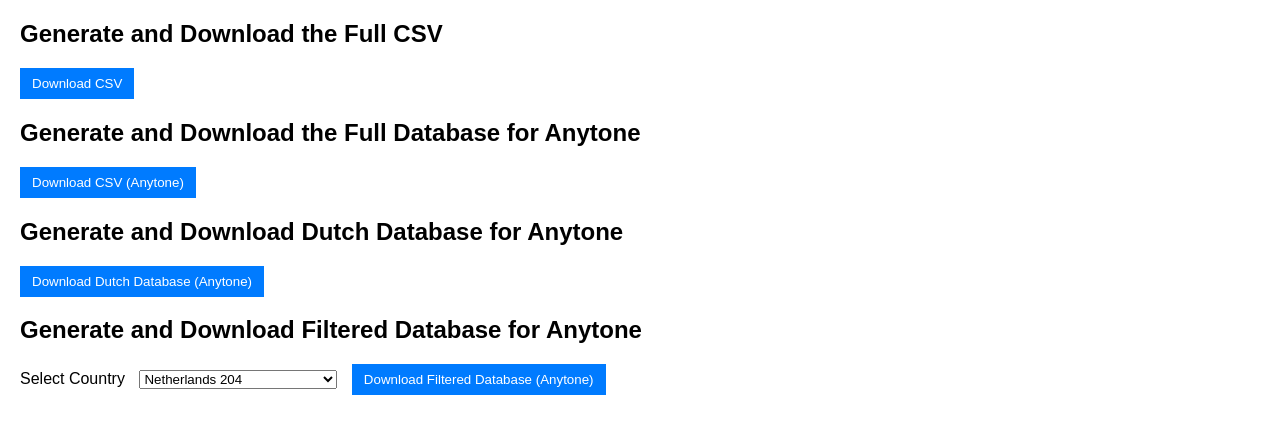
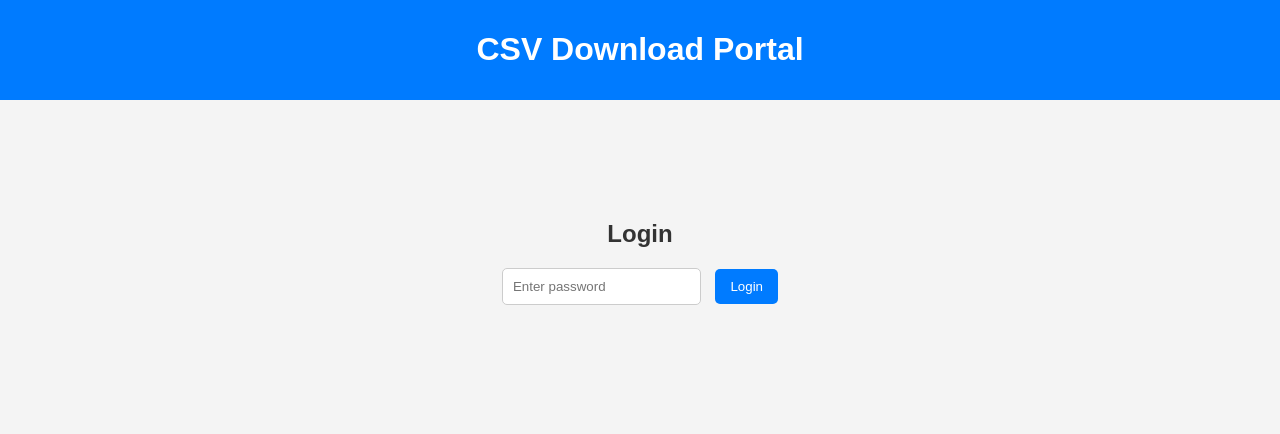
Before and after one commit to DMR-Database/dmr-database-frontend, a PHP site: page / in a window 1280 px wide. Shown: the top 434 px of the page. Run offline with PHP 8.4, Linux system fonts and the light colour scheme.

Commit message:
add login to page, nicer menu:)

```diff
--- a/index.php
+++ b/index.php
@@ -245,52 +245,131 @@
 <html lang="en">
 <head>
     <meta charset="UTF-8">
-    <title>Download CSV</title>
+    <title>CSV Download Portal</title>
     <style>
         body {
             font-family: Arial, sans-serif;
-            margin: 20px;
+            margin: 0;
+            padding: 0;
+            background-color: #f4f4f4;
+        }
+        header {
+            background-color: #007bff;
+            color: white;
+            padding: 10px 0;
+            text-align: center;
+        }
+        nav {
+            background-color: #0056b3;
+            overflow: hidden;
+            display: none;
+        }
+        nav a {
+            float: left;
+            display: block;
+            color: white;
+            text-align: center;
+            padding: 14px 16px;
+            text-decoration: none;
+        }
+        nav a:hover {
+            background-color: #003f7f;
+        }
+        .container {
+            padding: 20px;
         }
         .section {
             margin-bottom: 30px;
-        }
-        .form-container {
-            margin-bottom: 15px;
-        }
-        label {
-            margin-right: 10px;
-        }
-        select {
-            margin-right: 10px;
+            background-color: white;
+            padding: 20px;
+            border-radius: 8px;
+            box-shadow: 0 0 10px rgba(0,0,0,0.1);
+            display: none;
         }
         button {
-            padding: 8px 12px;
+            padding: 10px 15px;
             background-color: #007bff;
             color: white;
             border: none;
+            border-radius: 5px;
             cursor: pointer;
         }
         button:hover {
             background-color: #0056b3;
         }
+        select {
+            padding: 10px;
+            margin-right: 10px;
+            border-radius: 5px;
+            border: 1px solid #ccc;
+        }
+        label {
+            margin-right: 10px;
+        }
+        h2 {
+            color: #333;
+        }
+        .login-section {
+            text-align: center;
+            margin-top: 100px;
+        }
+        input[type="password"] {
+            padding: 10px;
+            margin-right: 10px;
+            border-radius: 5px;
+            border: 1px solid #ccc;
+        }
     </style>
 </head>
 <body>
+    <header>
+        <h1>CSV Download Portal</h1>
+    </header>
+    <nav>
+        <a href="#home" onclick="showSection('home')">Home</a>
+        <a href="#download-all" onclick="showSection('download-all')">Download Full CSV</a>
+        <a href="#download-anytone" onclick="showSection('download-anytone')">Download Anytone CSV</a>
+        <a href="#download-dutch" onclick="showSection('download-dutch')">Download Dutch Database</a>
+        <a href="#download-filtered" onclick="showSection('download-filtered')">Download Filtered Database</a>
+    </nav>
+    <div class="container">
+        <div id="home" class="section">
+            <h2>Welcome to the CSV Download Portal</h2>
+            <p>Welcome to the CSV Download Portal, your one-stop destination for accessing a wide range of CSV databases tailored to your specific needs. This portal provides a streamlined and user-friendly interface for generating and downloading various CSV files. Whether you need comprehensive databases for Anytone devices or specific regional data, our portal ensures you have the right tools at your fingertips.</p>
+	    <p>Choose an option from the menu to proceed.</p>
+        </div>
+
+        <div id="login" class="login-section">
+            <h2>Login</h2>
+            <form id="login-form">
+                <input type="password" id="password" placeholder="Enter password">
+                <button type="submit">Login</button>
+            </form>
+            <p id="login-error" style="color: red; display: none;">Incorrect password. Please try again.</p>
+        </div>
+
+        <div id="download-all" class="section">
             <h2>Generate and Download the Full CSV</h2>
             <form action="" method="post">
                 <button type="submit" name="download_all">Download CSV</button>
             </form>
+        </div>
 
+        <div id="download-anytone" class="section">
             <h2>Generate and Download the Full Database for Anytone</h2>
             <form action="" method="post">
                 <button type="submit" name="download_all_anytone">Download CSV (Anytone)</button>
             </form>
+        </div>
 
+        <div id="download-dutch" class="section">
             <h2>Generate and Download Dutch Database for Anytone</h2>
             <form action="" method="post">
                 <button type="submit" name="download_dutch">Download Dutch Database (Anytone)</button>
             </form>
+        </div>
 
+        <div id="download-filtered" class="section">
             <h2>Generate and Download Filtered Database for Anytone</h2>
             <form action="" method="post">
                 <label for="filter">Select Country</label>
@@ -367,12 +446,10 @@
                     <option value="202">Greece 202</option>
                     <option value="290">Greenland 290</option>
                     <option value="352">Grenada 352</option>
-            <option value="340">Guadeloupe 340</option>
-            <option value="535">Guam 535</option>
-            <option value="704">Guatemala 704</option>
-            <option value="611">Guinea 611</option>
-            <option value="632">Guinea Bissau 632</option>
-            <option value="372">Guyana 372</option>
+                    <option value="714">Guatemala 714</option>
+                    <option value="632">Guinea 632</option>
+                    <option value="713">Guyana 713</option>
+                    <option value="332">Haiti 332</option>
                     <option value="708">Honduras 708</option>
                     <option value="454">Hong Kong 454</option>
                     <option value="216">Hungary 216</option>
@@ -419,12 +496,10 @@
                     <option value="212">Monaco 212</option>
                     <option value="428">Mongolia 428</option>
                     <option value="297">Montenegro 297</option>
-            <option value="362">Montserrat 362</option>
                     <option value="604">Morocco 604</option>
-            <option value="643">Mozambique 643</option>
+                    <option value="650">Mozambique 650</option>
                     <option value="414">Myanmar 414</option>
                     <option value="649">Namibia 649</option>
-            <option value="536">Nauru 536</option>
                     <option value="429">Nepal 429</option>
                     <option value="204">Netherlands 204</option>
                     <option value="362">Netherlands Antilles 362</option>
@@ -433,7 +508,6 @@
                     <option value="710">Nicaragua 710</option>
                     <option value="614">Niger 614</option>
                     <option value="621">Nigeria 621</option>
-            <option value="505">Niue 505</option>
                     <option value="242">Norway 242</option>
                     <option value="422">Oman 422</option>
                     <option value="410">Pakistan 410</option>
@@ -450,9 +524,8 @@
                     <option value="226">Romania 226</option>
                     <option value="250">Russia 250</option>
                     <option value="635">Rwanda 635</option>
-            <option value="749">Saint Helena 749</option>
-            <option value="555">Samoa 555</option>
-            <option value="292">San Marino 292</option>
+                    <option value="539">Samoa 539</option>
+                    <option value="208">San Marino 208</option>
                     <option value="608">Senegal 608</option>
                     <option value="220">Serbia 220</option>
                     <option value="633">Seychelles 633</option>
@@ -463,43 +536,61 @@
                     <option value="540">Solomon Islands 540</option>
                     <option value="637">Somalia 637</option>
                     <option value="655">South Africa 655</option>
+                    <option value="450">South Korea 450</option>
                     <option value="214">Spain 214</option>
-            <option value="537">Sri Lanka 537</option>
-            <option value="634">Sudan 634</option>
-            <option value="746">Suriname 746</option>
-            <option value="653">Swaziland 653</option>
+                    <option value="634">Sri Lanka 634</option>
+                    <option value="748">Suriname 748</option>
                     <option value="240">Sweden 240</option>
                     <option value="228">Switzerland 228</option>
                     <option value="417">Syria 417</option>
-            <option value="520">Taiwan 520</option>
-            <option value="436">Tajikistan 436</option>
+                    <option value="466">Taiwan 466</option>
                     <option value="640">Tanzania 640</option>
                     <option value="520">Thailand 520</option>
+                    <option value="514">Timor-Leste 514</option>
                     <option value="615">Togo 615</option>
-            <option value="539">Tonga 539</option>
                     <option value="374">Trinidad and Tobago 374</option>
                     <option value="605">Tunisia 605</option>
                     <option value="286">Turkey 286</option>
                     <option value="438">Turkmenistan 438</option>
-            <option value="376">Turks and Caicos Islands 376</option>
                     <option value="641">Uganda 641</option>
                     <option value="255">Ukraine 255</option>
                     <option value="424">United Arab Emirates 424</option>
-            <option value="235">United Kingdom 235</option>
-            <option value="310">United States of America 310</option>
+                    <option value="234">United Kingdom 234</option>
+                    <option value="310">United States 310</option>
                     <option value="748">Uruguay 748</option>
                     <option value="434">Uzbekistan 434</option>
                     <option value="541">Vanuatu 541</option>
                     <option value="734">Venezuela 734</option>
                     <option value="452">Vietnam 452</option>
-            <option value="543">Wallis and Futuna 543</option>
-            <option value="632">West Africa 632</option>
-            <option value="421">Yemen 421</option>
+                    <option value="635">Yemen 635</option>
                     <option value="645">Zambia 645</option>
                     <option value="648">Zimbabwe 648</option>
                 </select>
                 <button type="submit" name="download_filtered">Download Filtered Database (Anytone)</button>
             </form>
+        </div>
+    </div>
 
+    <script>
+        document.getElementById('login-form').addEventListener('submit', function(e) {
+            e.preventDefault();
+            var password = document.getElementById('password').value;
+            if (password === 'passw0rd') {
+                document.getElementById('login').style.display = 'none';
+                document.querySelector('nav').style.display = 'block';
+                showSection('home');
+            } else {
+                document.getElementById('login-error').style.display = 'block';
+            }
+        });
+
+        function showSection(sectionId) {
+            var sections = document.querySelectorAll('.section');
+            sections.forEach(function(section) {
+                section.style.display = 'none';
+            });
+            document.getElementById(sectionId).style.display = 'block';
+        }
+    </script>
 </body>
 </html>
```
Lines whose indentation alone changed are shown as unchanged.
